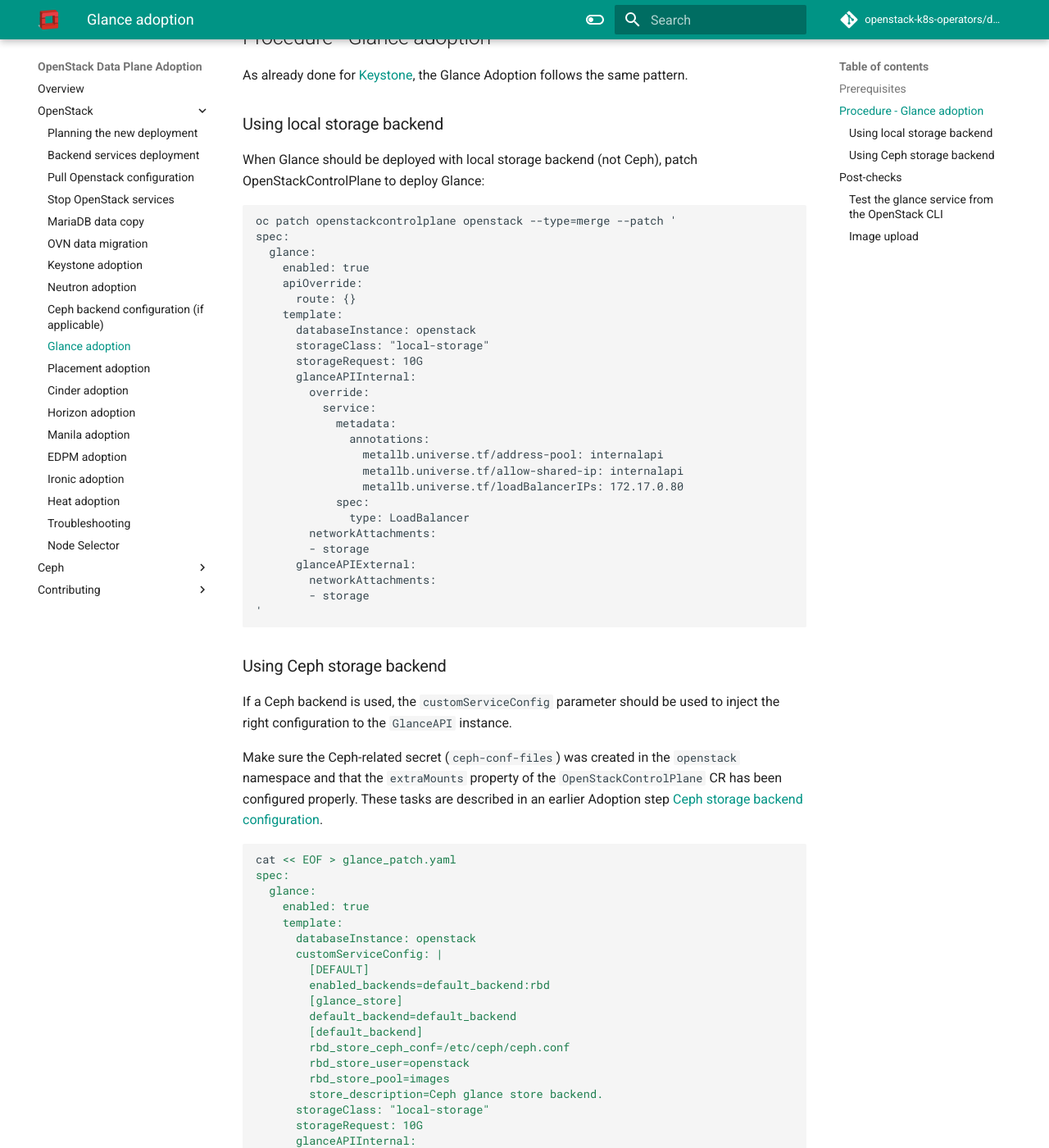
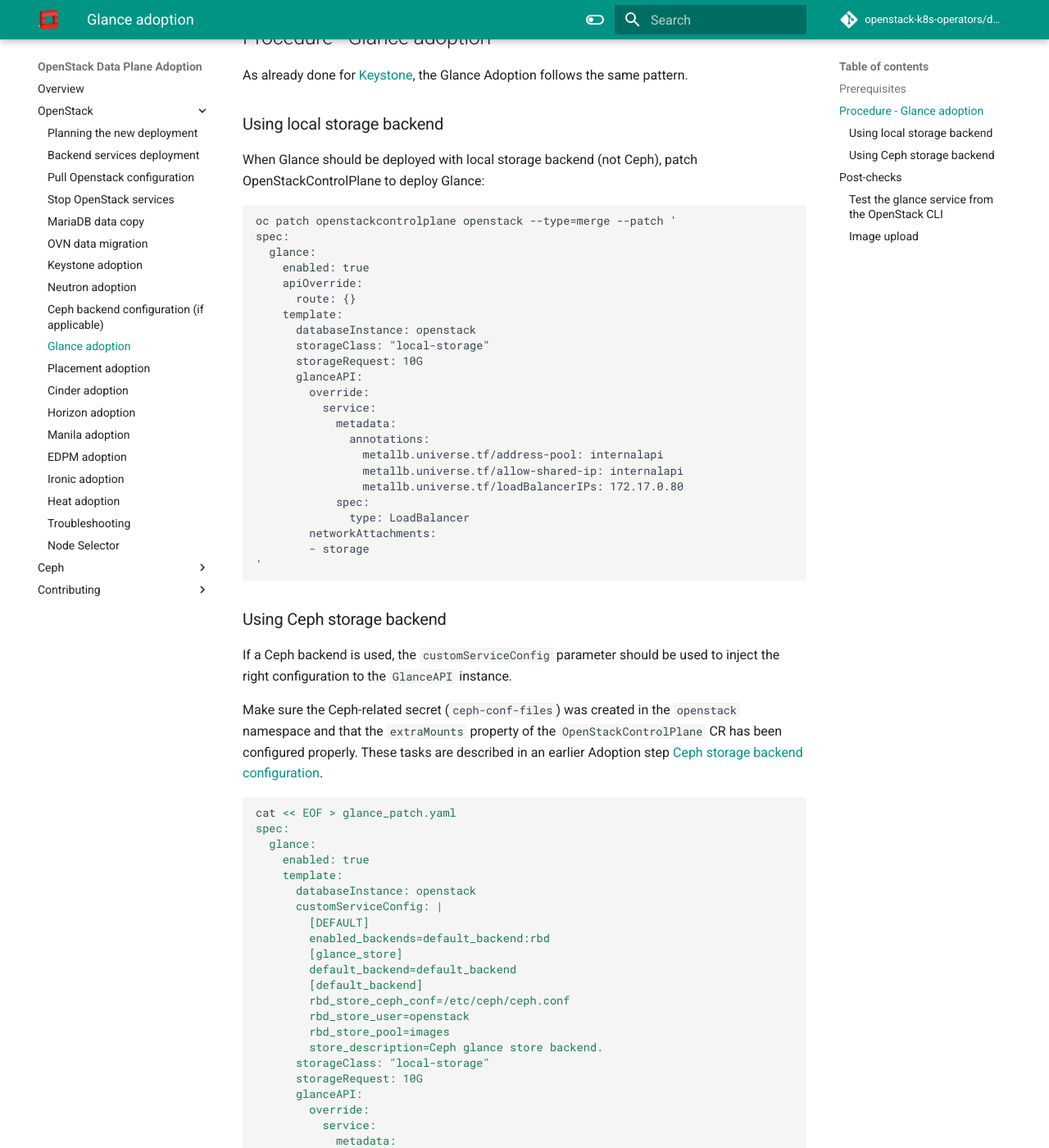
Before and after one commit to openstack-k8s-operators/data-plane-adoption, an MkDocs documentation site: the page built from docs/openstack/glance_adoption.md, in a window 1280 px wide and 1400 px high, scrolled down 654 px. Shown: the whole window at 82% size. Built offline with MkDocs 1.6.1 and Material for MkDocs 9.7.7, drawn with Linux system fonts in a browser that asks for light colours; comment, search, counter and statistics services are not loaded; the version menu is left out; some of the changed text lies outside the part shown.

Commit message:
Move glance to the new API definition
GlanceAPI has been simplified by patches [1][2], and the implication of
those patches is a change in the CRD used to define the glanceAPI
service.
This patch aligns both the existing documentation and the test suite to
work with the new way of deploying glance.

[1] https://github.com/openstack-k8s-operators/glance-operator/pull/329
[2] https://github.com/openstack-k8s-operators/openstack-operator/pull/514

Signed-off-by: Francesco Pantano <fpantano@redhat.com>

```diff
--- a/docs/openstack/glance_adoption.md
+++ b/docs/openstack/glance_adoption.md
@@ -42,7 +42,7 @@
       databaseInstance: openstack
       storageClass: "local-storage"
       storageRequest: 10G
-      glanceAPIInternal:
+      glanceAPI:
         override:
           service:
             metadata:
@@ -52,9 +52,6 @@
                 metallb.universe.tf/loadBalancerIPs: 172.17.0.80
             spec:
               type: LoadBalancer
-        networkAttachments:
-        - storage
-      glanceAPIExternal:
         networkAttachments:
         - storage
 '
@@ -90,7 +87,7 @@
         store_description=Ceph glance store backend.
       storageClass: "local-storage"
       storageRequest: 10G
-      glanceAPIInternal:
+      glanceAPI:
         override:
           service:
             metadata:
@@ -100,9 +97,6 @@
                 metallb.universe.tf/loadBalancerIPs: 172.17.0.80
             spec:
               type: LoadBalancer
-        networkAttachments:
-        - storage
-      glanceAPIExternal:
         networkAttachments:
         - storage
 EOF
```
Also changed, not shown: docs/openstack/backend_services_deployment.md (+1 -2 lines), 4 other files.
